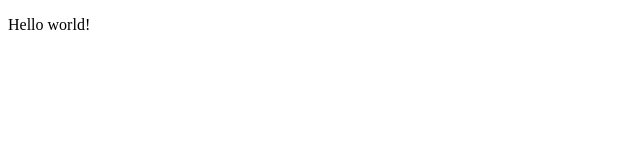
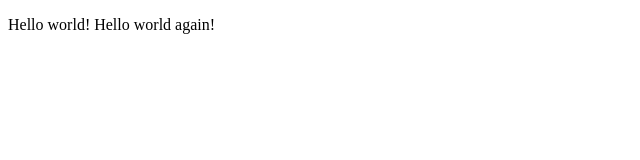
Before and after one commit to kulemichev/IT-project-18.10.2021, a plain HTML site: page 15.10.2021/index.html in a window 1280 px wide. Shown: the whole page, without its empty margins (0-640 px from the left). Drawn offline with Linux system fonts and the light colour scheme.

```diff
--- a/15.10.2021/index.html
+++ b/15.10.2021/index.html
@@ -7,6 +7,6 @@
     <title>Document</title>
 </head>
 <body>
-    <p>Hello world!</p>
+    <p>Hello world! Hello world again!</p>
 </body>
 </html>
```
Also changed, not shown: script.js (added).
